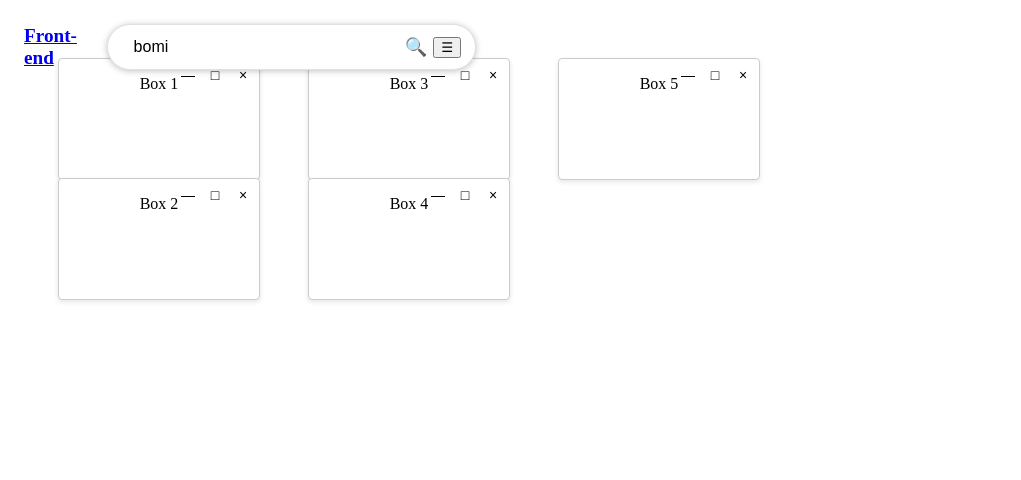
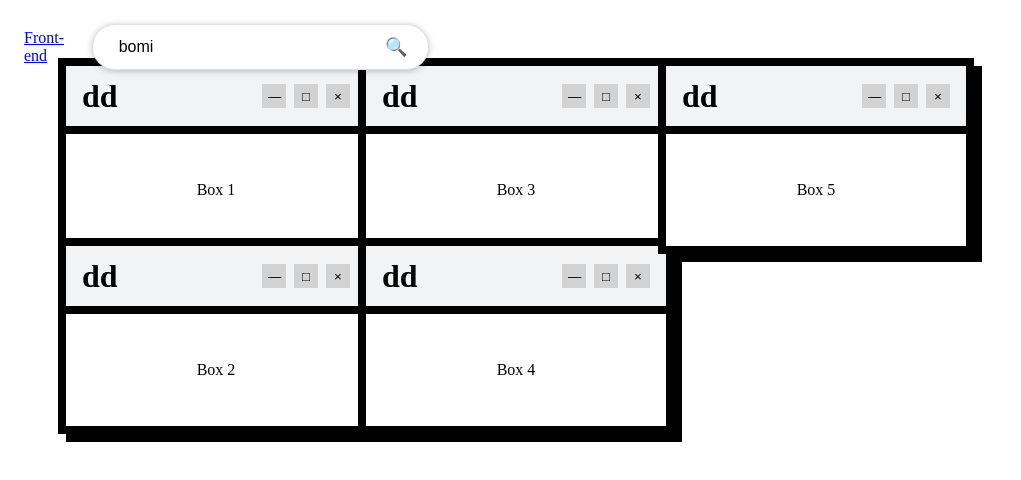
Before and after one commit to zoeznm/advanced_bomi, a Next.js app in the folder kbm/: page /bomi in a window 1280 px wide. Shown: the top 480 px of the page, without its empty margins (0-1021 px from the left). Built offline with nearby package versions, Linux system fonts and the light colour scheme.

Commit message:
일단 저장

```diff
--- a/kbm/src/pages/bomi.tsx
+++ b/kbm/src/pages/bomi.tsx
@@ -21,129 +21,98 @@ interface BoxState {
 export default function Bomi() {
   const [showNavbar, setShowNavbar] = useState(false);
   const [boxes, setBoxes] = useState<BoxState[]>(() =>
-    Array.from({ length: 5 }, (_, i) => {
-      const top = 50 + (i % 2) * 120;
-      const left = 50 + Math.floor(i / 2) * 250;
-      return {
+    Array.from({ length: 5 }, (_, i) => ({
       id: i,
       visible: true,
       folded: false,
       expanded: false,
-        top,
-        left,
-        initialTop: top,
-        initialLeft: left,
-      };
-    })
+      top: 50 + (i % 2) * 180,
+      left: 50 + Math.floor(i / 2) * 300,
+      initialTop: 50 + (i % 2) * 180,
+      initialLeft: 50 + Math.floor(i / 2) * 300,
+    }))
   );
   const [dragInfo, setDragInfo] = useState<{ id: number; offsetX: number; offsetY: number } | null>(null);
 
+  // Drag start
   const handleDragStart = (id: number, e: React.MouseEvent) => {
     e.preventDefault();
     const box = boxes.find(b => b.id === id);
     if (!box || box.expanded) return;
-    const offsetX = e.clientX - box.left;
-    const offsetY = e.clientY - box.top;
-    setDragInfo({ id, offsetX, offsetY });
+    setDragInfo({ id, offsetX: e.clientX - box.left, offsetY: e.clientY - box.top });
   };
 
+  // Drag move & up
   useEffect(() => {
-    const handleMouseMove = (e: MouseEvent) => {
+    const onMouseMove = (e: MouseEvent) => {
       if (!dragInfo) return;
-      setBoxes(prev =>
-        prev.map(b => {
-          if (b.id === dragInfo.id && !b.expanded) {
-            const newTop = e.clientY - dragInfo.offsetY;
-            const newLeft = e.clientX - dragInfo.offsetX;
-            return { ...b, top: newTop, left: newLeft, initialTop: newTop, initialLeft: newLeft };
-          }
-          return b;
-        })
-      );
+      setBoxes(prev => prev.map(b =>
+        b.id === dragInfo.id && !b.expanded
+          ? { ...b, top: e.clientY - dragInfo.offsetY, left: e.clientX - dragInfo.offsetX, initialTop: e.clientY - dragInfo.offsetY, initialLeft: e.clientX - dragInfo.offsetX }
+          : b
+      ));
     };
-    const handleMouseUp = () => {
-      if (dragInfo) setDragInfo(null);
+    const onMouseUp = () => setDragInfo(null);
+    document.addEventListener('mousemove', onMouseMove);
+    document.addEventListener('mouseup', onMouseUp);
+    return () => {
+      document.removeEventListener('mousemove', onMouseMove);
+      document.removeEventListener('mouseup', onMouseUp);
     };
-    document.addEventListener('mousemove', handleMouseMove);
-    document.addEventListener('mouseup', handleMouseUp);
-    return () => {
-      document.removeEventListener('mousemove', handleMouseMove);
-      document.removeEventListener('mouseup', handleMouseUp);
-    };
-  }, [dragInfo, boxes]);
+  }, [dragInfo]);
 
-  const handleClose = (id: number) => {
-    setBoxes(prev => prev.map(b => (b.id === id ? { ...b, visible: false } : b)));
-  };
-
-  const handleFold = (id: number) => {
-    setBoxes(prev =>
-      prev.map(b => (b.id === id ? { ...b, folded: !b.folded } : b))
-    );
-  };
-
-  const handleExpand = (id: number) => {
-    setBoxes(prev =>
-      prev.map(b => {
+  // Box controls
+  const handleFold = (id: number) => setBoxes(prev => prev.map(b => b.id === id ? { ...b, folded: !b.folded } : b));
+  const handleExpand = (id: number) => setBoxes(prev => prev.map(b => {
     if (b.id === id) {
       if (!b.expanded) {
         const vw = window.innerWidth;
         const vh = window.innerHeight;
-            const boxWidth = 240;
-            const boxHeight = b.folded ? 30 : 120;
-            return {
-              ...b,
-              expanded: true,
-              top: (vh - boxHeight) / 2,
-              left: (vw - boxWidth) / 2,
-            };
+        const boxW = 300;
+        const boxH = b.folded ? 30 : 180;
+        return { ...b, expanded: true, top: (vh - boxH) / 2, left: (vw - boxW) / 2 };
       } else {
-            return {
-              ...b,
-              expanded: false,
-              top: b.initialTop,
-              left: b.initialLeft,
-            };
+        return { ...b, expanded: false, top: b.initialTop, left: b.initialLeft };
       }
     }
     return { ...b, expanded: false };
-      })
-    );
-  };
+  }));
 
   const anyExpanded = boxes.some(b => b.expanded);
 
   return (
     <div className="bomi-container">
       <div className="topbar">
-        <Link href="/mainpage">
-          <div className="logoIcon">Front-end</div>
-        </Link>
-        <SearchBar
-          initialQuery="bomi"
-          onMenuClick={() => setShowNavbar(!showNavbar)}
-        />
+        <Link href="/mainpage"><div className="logoIcon">Front-end</div></Link>
+        <SearchBar initialQuery="bomi" onMenuClick={() => setShowNavbar(!showNavbar)} hideMenuButton />
         {showNavbar && <Navbar />}
       </div>
       {anyExpanded && <div className="overlay" />}
       <div className="boxes-container">
-        {boxes.map(b =>
-          b.visible && (
+        {boxes.map(b => b.visible && (
           <div
             key={b.id}
             className={`box${b.folded ? ' folded' : ''}${b.expanded ? ' expanded' : ''}`}
             style={{ top: b.top, left: b.left }}
             onMouseDown={e => handleDragStart(b.id, e)}
           >
-              <div className="box-controls">
-                <button className="btn fold" onClick={() => handleFold(b.id)}>—</button>
-                <button className="btn expand" onClick={() => handleExpand(b.id)}>□</button>
-                <button className="btn close" onClick={() => handleClose(b.id)}>×</button>
+            {/* 헤더 컴포넌트 */}
+            <div className="frame-header">
+              <h1>dd</h1>
+              <div className="three_ball">
+                <button className="fold" onClick={() => handleFold(b.id)}>—</button>
+                <button className="open" onClick={() => handleExpand(b.id)}>□</button>
+                <button className="delete">×</button>
               </div>
-              {!b.folded && <div className="box-content">Box {b.id + 1}</div>}
             </div>
-          )
+            {/* 본문 영역 */}
+            {!b.folded && (
+              <div className="frame-body">
+                Box {b.id + 1}
+              </div>
             )}
+          </div>
+        ))}
       </div>
     </div>
   );
--- a/kbm/src/styles/Bomi.css
+++ b/kbm/src/styles/Bomi.css
@@ -17,7 +17,7 @@
 .overlay {
   position: fixed;
   inset: 0;
-  background: rgba(255, 255, 255, 0.8);
+  background: rgba(0, 0, 0, 0.5);
   z-index: 10;
 }
 .boxes-container {
@@ -28,48 +28,66 @@
 
 .box {
   position: absolute;
-  width: 200px;
-  height: 120px;
+  width: 300px;
+  height: 180px;
+  display: flex;
+  flex-direction: column;
+  border: 8px solid #000;
+  box-shadow: 8px 8px 0 #000;
   background: #fff;
-  border: 1px solid #ccc;
-  border-radius: 4px;
-  box-shadow: 0 2px 5px rgba(0, 0, 0, 0.1);
   cursor: move;
-  z-index: 5;
+}
+.box:hover {
+  box-shadow: 6px 6px 0 #000;
+  transform: translate(2px, 2px);
 }
 .box.folded {
-  height: 30px;
+  height: 30px !important;
 }
 .box.expanded {
-  width: 240px;
-  height: 120px;
-  z-index: 20;
+  width: 400px !important;
+  height: 240px !important;
+  z-index: 20 !important;
 }
 
-.box-controls {
-  position: absolute;
-  top: 4px;
-  right: 4px;
+/* 새 컴포넌트 스타일 */
+.frame-header {
+  height: 60px;
+  background: #f1f3f4;
+  border-bottom: 8px solid #000;
   display: flex;
-  gap: 4px;
-  z-index: 16;
+  align-items: center;
+  padding: 0 1rem;
 }
-.btn {
-  background: none;
-  border: none;
-  cursor: pointer;
-  font-size: 14px;
+
+.frame-body {
+  flex-grow: 1;
+  background: #fff;
+  padding: 1rem;
+  display: flex;
+  align-items: center;
+  justify-content: center;
+}
+
+.three_ball {
+  margin-left: auto;
+  display: flex;
+  gap: 0.5rem;
+}
+
+.three_ball button {
   width: 24px;
   height: 24px;
-  text-align: center;
-}
-.box-content {
-  padding: 1rem;
-  text-align: center;
-  z-index: 14;
-}
-.logoIcon {
-  font-size: 1.2rem;
-  font-weight: bold;
+  border: none;
+  background: lightgray;
   cursor: pointer;
 }
+.three_ball button:hover.fold {
+  background: #febc2e;
+}
+.three_ball button:hover.open {
+  background: #28c840;
+}
+.three_ball button:hover.delete {
+  background: #ff6058;
+}
--- a/kbm/src/styles/SearchBar.css
+++ b/kbm/src/styles/SearchBar.css
@@ -43,7 +43,7 @@
   max-height: 200px;
   overflow-y: auto;
   box-shadow: 0 4px 6px rgba(32, 33, 36, 0.28);
-  z-index: 10;
+  z-index: 1;
 }
 
 .suggestions li {
```
Lines whose indentation alone changed are shown as unchanged.
